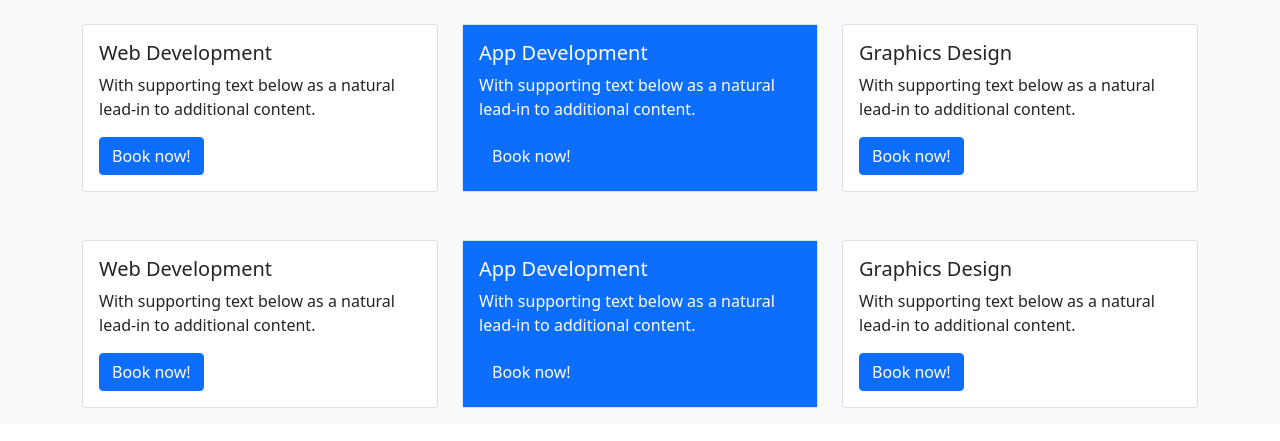
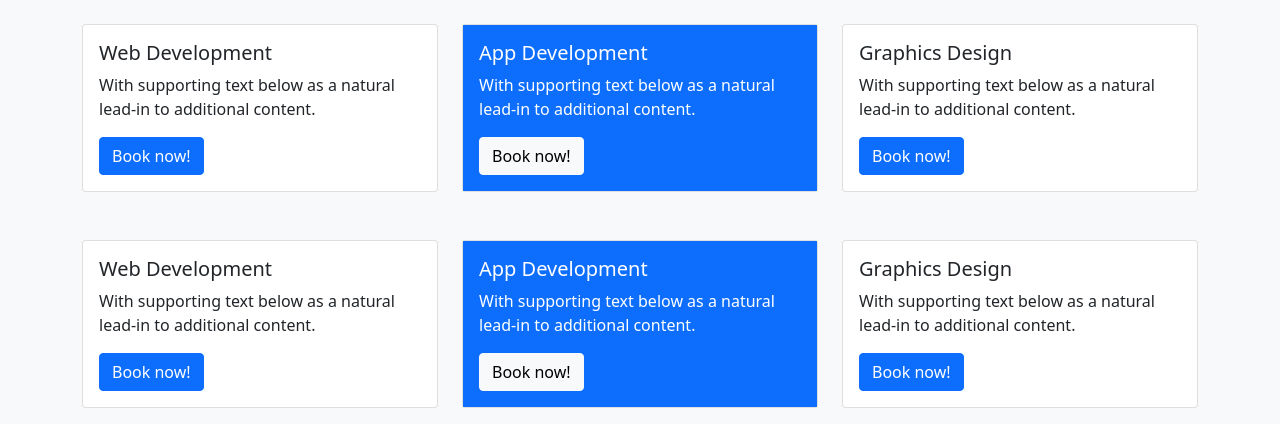
Before and after one commit to rajibrahman74/techno-web, a plain HTML site: page index.html in a window 1280 px wide. Shown: the part 1640-2081 px from the top of the page. Drawn offline with nearby package versions, Linux system fonts and the light colour scheme; a web font is replaced by a local one.

Commit message:
btn-recover

```diff
--- a/index.html
+++ b/index.html
@@ -201,7 +201,7 @@
                   <div class="card-body bg-primary text-white">
                     <h5 class="card-title">App Development</h5>
                     <p class="card-text">With supporting text below as a natural lead-in to additional content.</p>
-                    <a href="#" class="btn btn-primary">Book now!</a>
+                    <a href="#" class="btn btn-light">Book now!</a>
                   </div>
                 </div>
             </div>
@@ -230,7 +230,7 @@
                   <div class="card-body bg-primary text-white">
                     <h5 class="card-title">App Development</h5>
                     <p class="card-text">With supporting text below as a natural lead-in to additional content.</p>
-                    <a href="#" class="btn btn-primary">Book now!</a>
+                    <a href="#" class="btn btn-light">Book now!</a>
                   </div>
                 </div>
             </div>
```
